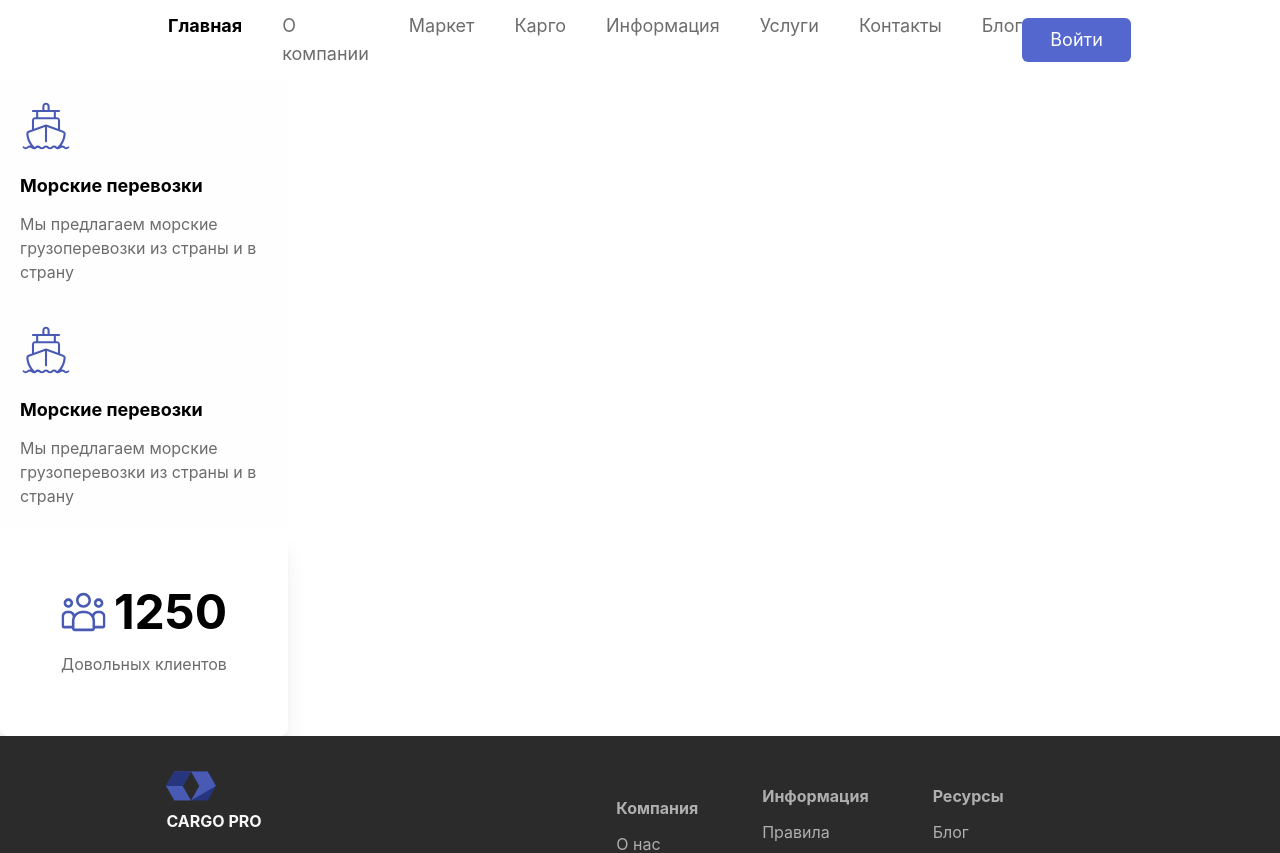
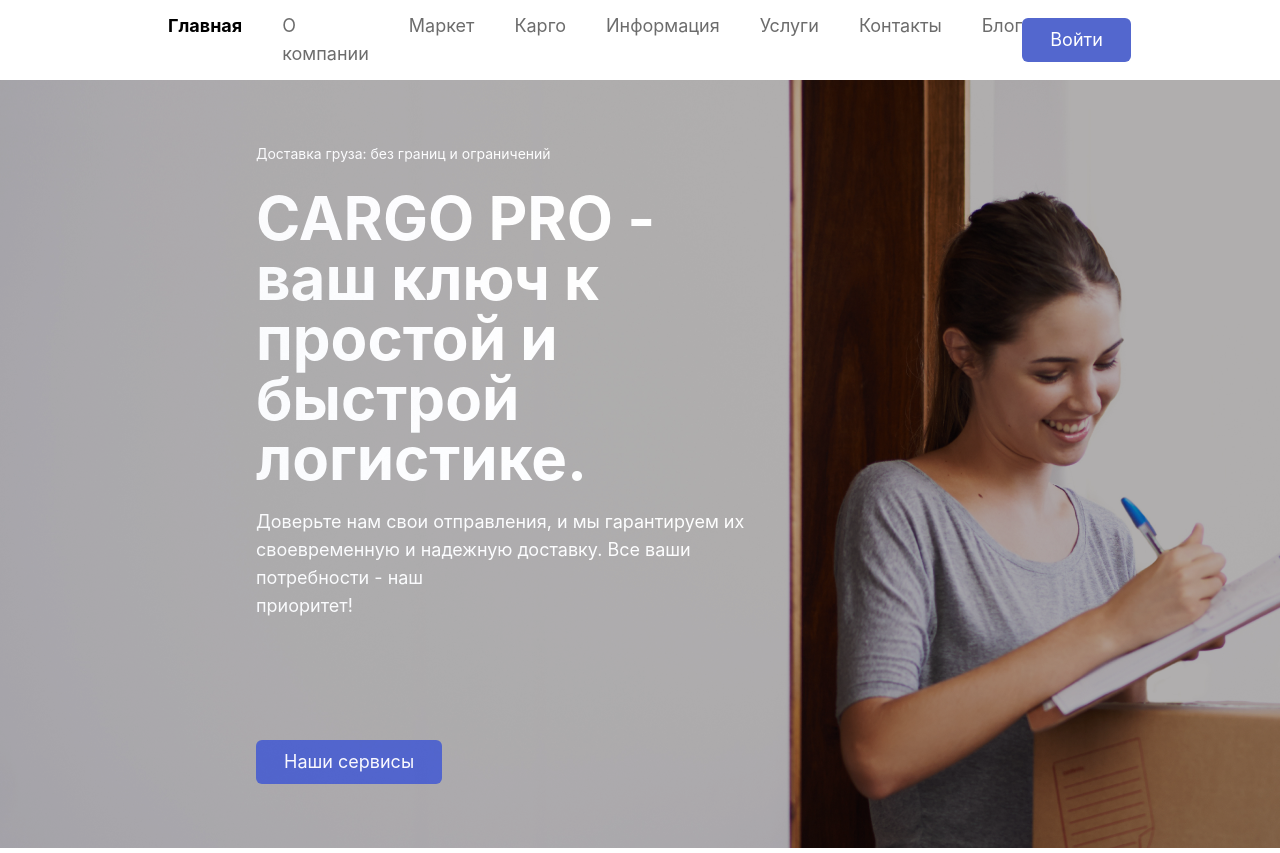
Before and after one commit to IbRuslan/test-cargo, a Vue app: page / in a window 1280 px wide. Shown: the top 853 px of the page. Built offline with nearby package versions, Linux system fonts and the light colour scheme.

Commit message:
complete main block

```diff
--- a/src/views/Home.vue
+++ b/src/views/Home.vue
@@ -1,18 +1,34 @@
 <script setup>
-import SkillCard from "@/components/modules/SkillCard.vue";
-import ReviewCard from "@/components/modules/ReviewCard.vue";
+import Button from "@/components/common/Button.vue";
 </script>
 
 <template>
-  <div>
-    <SkillCard images="/src/assets/images/icons/shipping.svg"
-               title="Морские перевозки"
-               description="Мы предлагаем морские грузоперевозки из страны и в страну"
-    />
-    <SkillCard images="/src/assets/images/icons/shipping.svg"
-               title="Морские перевозки"
-               description="Мы предлагаем морские грузоперевозки из страны и в страну"
-    />
-    <ReviewCard images="/src/assets/images/icons/clients.svg" :score="1250" title="Довольных клиентов" />
+  <div class="w-full bg-blend-darken h-screen bg-no-repeat"
+       style="background-image: url('/src/assets/images/background/delivered-directly-to-her-door.png')">
+    <div class="overlay flex justify-start items-center">
+      <div class="text-white ml-64 flex flex-col gap-6 w-2/5">
+        <div>
+          <p class="text-sm">Доставка груза: без границ и ограничений</p>
+        </div>
+        <div class="mb-24 flex flex-col gap-5">
+          <p class="text-6xl"><b>CARGO PRO - ваш ключ к простой и быстрой логистике.</b></p>
+          <p class="text-lg">Доверьте нам свои отправления, и мы гарантируем их<br/> своевременную и надежную доставку. Все ваши потребности -
+            наш<br/> приоритет!</p>
+        </div>
+        <div><Button>Наши сервисы</Button></div>
+      </div>
+    </div>
   </div>
 </template>
+
+
+<style>
+.overlay {
+  top: 0;
+  left: 0;
+  width: 100%;
+  height: 768px;
+  background-color: rgb(176, 174, 174);
+  mix-blend-mode: multiply;
+}
+</style>
```
